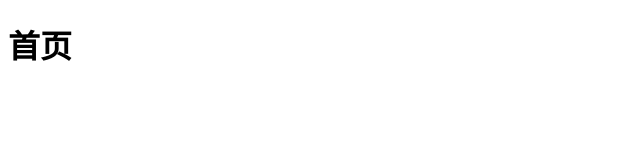
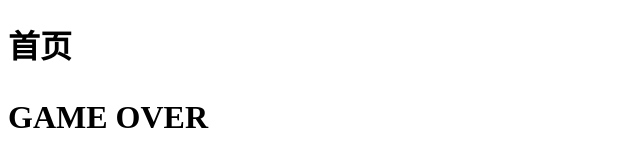
Before and after one commit to 2273195238/2273195238.github.io, a plain HTML site: page index.html in a window 1280 px wide. Shown: the whole page, without its empty margins (0-640 px from the left). Drawn offline with Linux system fonts and the light colour scheme.

Commit message:
Update index.html

```diff
--- a/index.html
+++ b/index.html
@@ -8,6 +8,7 @@
 
 <body>
     <h1>首页<h1>
+        <p>GAME OVER</p>
 </body>
 
 </html>
```
